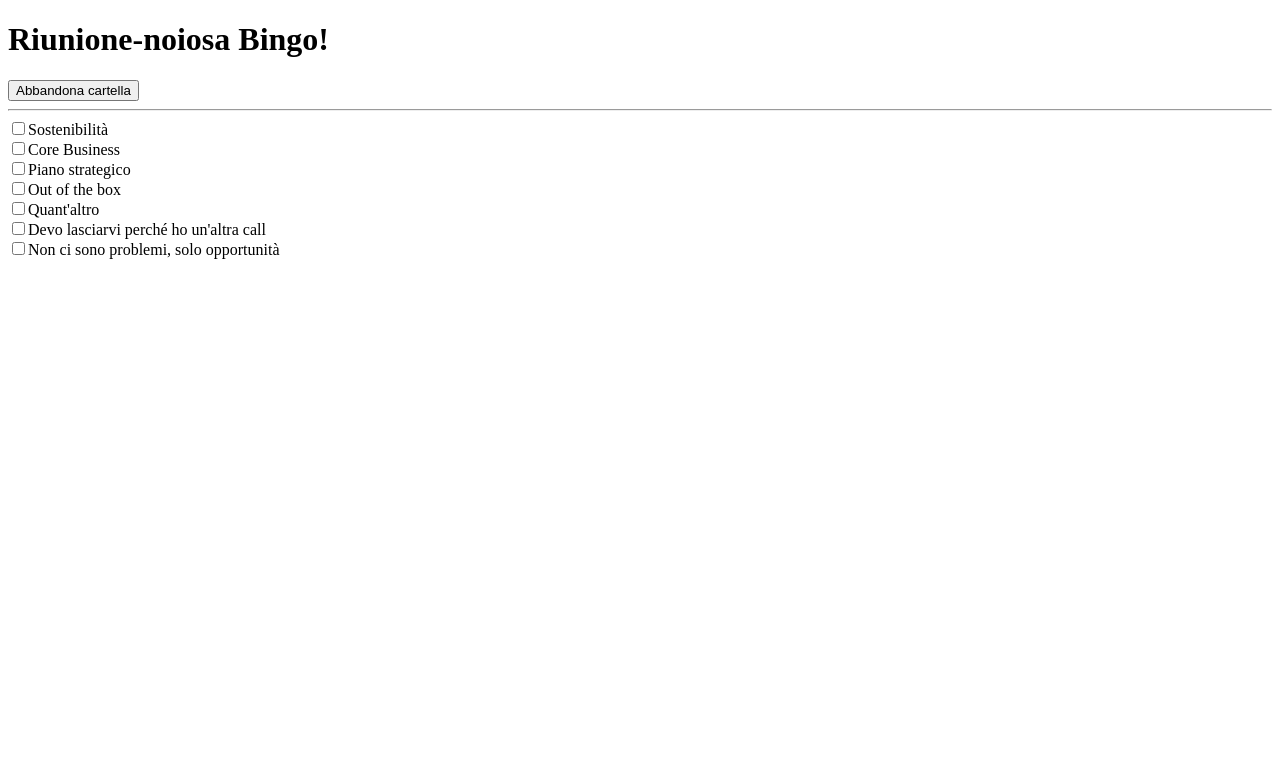
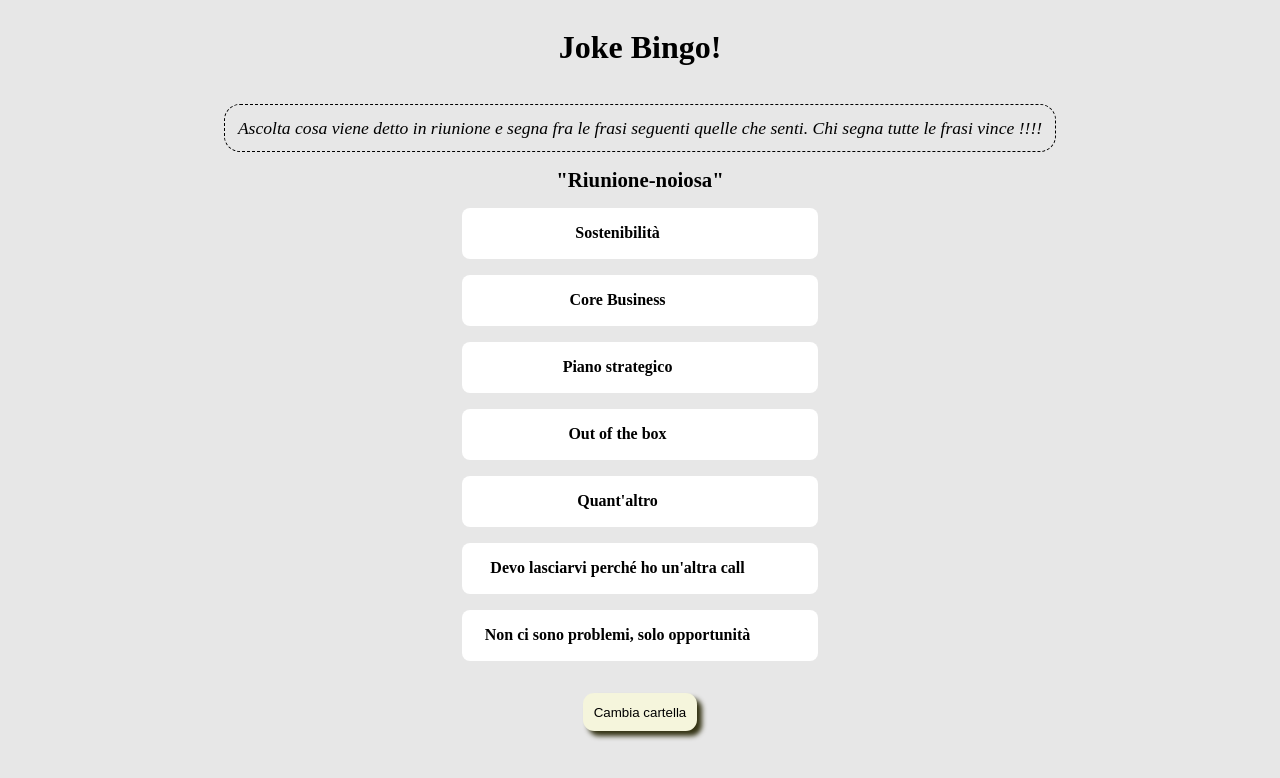
Before and after one commit to mfoschian/JokeBingo, a Vue app: page / in a window 1280 px wide. Shown: the top 778 px of the page. Built offline with nearby package versions, Linux system fonts and the light colour scheme.

Commit message:
css fixes and instructions

```diff
--- a/package.json
+++ b/package.json
@@ -9,6 +9,7 @@
     "preview": "vite preview"
   },
   "dependencies": {
+    "sass": "^1.102.0",
     "vue": "^3.5.40"
   },
   "devDependencies": {
--- a/src/App.vue
+++ b/src/App.vue
@@ -8,6 +8,7 @@ const forced_name = new URLSearchParams(location.search)?.get('d');
 const DEFAULT_DATASET = 'default';
 const DEFAULT_CARD = {
 	title: null,
+	instructions: null,
 	sentences: [],
 	guessed: []
 };
@@ -95,6 +96,7 @@ async function loadData() {
 		card.value.sentences = randomChoose(dataset.sentences, dataset?.directives?.itemstowin ?? DEFAULT_CARD_LENGTH);
 		card.value.guessed = [];
 		card.value.title = dataset?.directives?.title ?? null;
+		card.value.instructions = dataset?.directives?.instructions ?? null;
 	}
 	else {
 		card.value = c;
@@ -138,7 +140,7 @@ async function writeCardData(name, data) {
 }
 
 async function changeCard() {
-	const yesno = confirm("Cambio la cartella (perderai le frasi indovinate...)?");
+	const yesno = confirm("Se cambi cartella perderai le frasi indovinate. Sicuro ?");
 	if(yesno == true)
 		await clearCardData();
 }
@@ -169,38 +171,193 @@ onMounted( loadData );
 </script>
 
 <template>
-	<h1 class="title">{{ card.title ?? 'Joke' }} Bingo!</h1>
+	<h1 >Joke Bingo!</h1>
 	<template v-if="status == STATUS.ERROR">
 		<div class="error">
 			<h2>Mi spiace, si è verificato un errore:</h2>
 			<pre>
 				{{ error }}
 			</pre>
-			<hr>
+		</div>
+		<div class="buttons">
 			<button @click="clearCardData()">Resetta e riprova</button>
 		</div>
 	</template>
-	<template v-if="status == STATUS.LOADING">
+	<template v-else-if="status == STATUS.LOADING">
 		<h2>Caricamento in corso</h2>
 	</template>
-	<template v-if="status == STATUS.WON">
-		<h2>HAI VINTO !!!!</h2>
+	<template v-else-if="status == STATUS.WON">
+		<div class="title" v-if="card.title">{{ card.title }}</div>
+
+		<div class="won">HAI VINTO !!!!</div>
 		<div class="sentences">
 			<div class="sentence" v-for="(s,ix) in card.sentences">
 				<input type="checkbox" disabled :checked="card.guessed[ix]" @input="setGuess(ix,$event.target.checked)">{{ s }}</input>
 			</div>
 		</div>
-		<button @click="clearCardData()">Riprova con un'altra cartella</button>
+		<div class="buttons">
+			<button @click="clearCardData()">Gioca ancora con un'altra cartella</button>
+		</div>
 	</template>
 	<template v-if="status == STATUS.PLAYING">
-		<button @click="changeCard()">Abbandona cartella</button>
-		<hr>
+		<div class="instructions" v-if="card.instructions">{{ card.instructions }}</div>
+		<div class="title" v-if="card.title">{{ card.title }}</div>
+
 		<div class="sentences">
-			<div class="sentence" v-for="(s,ix) in card.sentences">
-				<input type="checkbox" :checked="card.guessed[ix]" @input="setGuess(ix,$event.target.checked)">{{ s }}</input>
+			<div class="sentence" v-for="(s,ix) in card.sentences" @click="setGuess(ix, ! (card.guessed[ix] ?? false))">
+				<div class="checkbox">
+					<input type="checkbox" :checked="card.guessed[ix]">{{ s }}</input>
+				</div>
+				<div class="thumb"><span>&#x1F44D;</span></div>
 			</div>
+		</div>
+		<div class="buttons">
+			<button @click="changeCard()">Cambia cartella</button>
 		</div>
 	</template>
 </template>
 
-<style scoped></style>
+<style>
+#app {
+	display: flex;
+	flex-direction: column;
+	align-items: center;
+	gap: 1rem;
+
+	& > * {
+		max-width: 90%;
+	}
+}
+body {
+	background-color: #e7e7e7;
+}
+</style>
+
+<style scoped lang="scss">
+
+.title {
+	font-weight: bold;
+	font-size: 1.3rem;
+	text-align: center;
+
+	&:before,&:after {
+		content: "\"";
+	}
+}
+
+.won {
+	z-index: 1000;
+	padding: 3rem;
+	font-size: 2rem;
+	font-weight: bold;
+	background-color: rgb(253, 64, 64);
+	border-radius: 1rem;
+	color: #ffe409;
+	position: absolute;
+	top: 30%;
+	width: 45%;
+	text-align: center;
+
+
+	@keyframes tilt-n-move-shaking {
+	  0% { transform: translate(0, 0) rotate(0deg); }
+	  25% { transform: translate(5px, 5px) rotate(5deg); }
+	  50% { transform: translate(0, 0) rotate(0eg); }
+	  75% { transform: translate(-5px, 5px) rotate(-5deg); }
+	  100% { transform: translate(0, 0) rotate(0deg); }
+	}
+
+	animation: tilt-n-move-shaking .3s infinite;
+}
+
+.instructions {
+	border: 1px dashed black;
+	border-radius: 1rem;
+	padding: .8rem;
+
+	font-style: italic;
+	font-size: 1.1rem;
+	text-align: center;
+}
+
+.sentences {
+	display: flex;
+	flex-direction: column;
+	gap: 1rem;
+
+	.sentence {
+		--sentence-color: rgb(130, 253, 253);
+		--sentence-color: white;
+		--sentence-ok-color: #53e753;
+
+		// justify-self: stretch;
+		padding: 1rem;
+		background-color: var(--sentence-color);
+		border: 1px transparent contrast-color(var(--sentence-color));
+		border-radius: .5rem;
+		font-weight: bold;
+
+		transition: background-color .5s ease-out;
+		display: flex;
+		flex-direction: row;
+		flex-wrap: wrap;
+		gap: 1rem;
+		// justify-items: center;
+		// justify-content: center;
+
+		input[type="checkbox"] {
+			appearance: none;
+		}
+
+		overflow: hidden;
+		.thumb {
+			// display:none;
+			flex-basis: 0;
+			transform: rotate(-180deg);
+			transition: transform .3s ease-in-out;
+
+			span {
+				padding-left:.5rem;
+				padding-right:.5rem;
+				opacity: 0;
+
+				transition: opacity .3s ease-in-out;
+			}
+		}
+
+		.checkbox {
+			flex-basis: 1;
+			flex-grow: 1;
+			text-align: center;
+		}
+
+		&:has(input[type="checkbox"]:checked) {
+			--sentence-color: var(--sentence-ok-color);
+
+			.thumb {
+				transform: rotate(0deg);
+
+				span {
+					opacity: 1;
+				}
+			}
+		}
+
+	}
+}
+
+
+.buttons {
+	margin-top: 1rem;
+
+	button {
+		--btn-color: beige;
+		padding: .7rem;
+		background-color: var(--btn-color);
+		border: 1px solid contrast-color(var(--btn-color));
+		border-radius: .7rem;
+
+		box-shadow: 5px 5px 5px rgb(52, 51, 20);
+	}
+}
+</style>
```
Also changed, not shown: public/sentences/default.txt, 1 other file (tests, documents, lock files or other folders).
